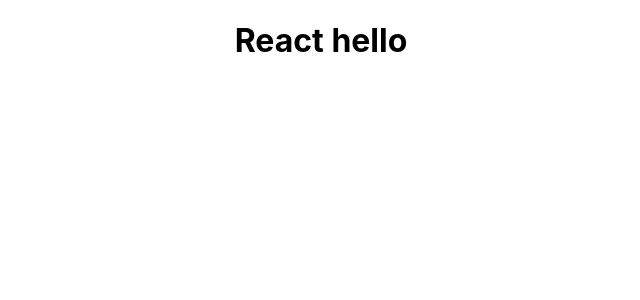
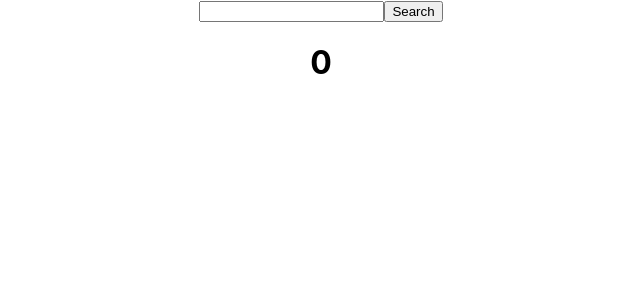
Before and after one commit to Amar-Omerika/RecipeApp, a React (Create React App) app: page / in a window 1280 px wide. Shown: the top 300 px of the page, without its empty margins (319-959 px from the left). Built offline with nearby package versions, Linux system fonts and the light colour scheme.

Commit message:
recipe-app

```diff
--- a/src/App.js
+++ b/src/App.js
@@ -1,13 +1,26 @@
-import React from "react";
+import React, { useEffect, useState } from "react";
 import logo from "./logo.svg";
 import "./App.css";
 const App = () => {
 	const APP_ID = "5352863c";
 	const APP_KEY = "33bbcd330b2eb89dc2969873eba80d14";
 	const exampleReq = `https://api.edamam.com/search?q=chicken&app_id=${APP_ID}&app_key=${APP_KEY}`;
+
+	const [counter, setCounter] = useState(0);
+
+	useEffect(() => {
+		console.log("triggered");
+	}, []);
+
 	return (
 		<div className="App">
-			<h1>React hello</h1>
+			<form className="search-form">
+				<input type="text" className="search-bar" />
+				<button className="search-button" type="submit">
+					Search
+				</button>
+			</form>
+			<h1 onClick={() => setCounter(counter + 1)}>{counter}</h1>
 		</div>
 	);
 };
```
